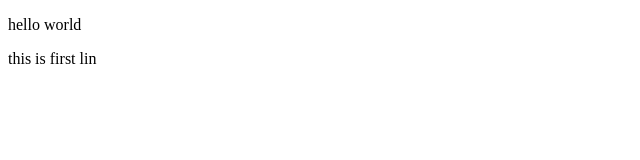
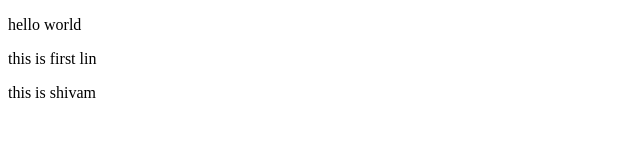
Before and after one commit to Divyanshmt/modiDemo, a plain HTML site: page index.html in a window 1280 px wide. Shown: the whole page, without its empty margins (0-640 px from the left). Drawn offline with Linux system fonts and the light colour scheme.

Commit message:
new service

```diff
--- a/index.html
+++ b/index.html
@@ -12,6 +12,7 @@
     <div>
         <p>hello world</p>
         <p>this is first lin</p>
+        <p>this is shivam</p>
     </div>
 </body>
 
```
